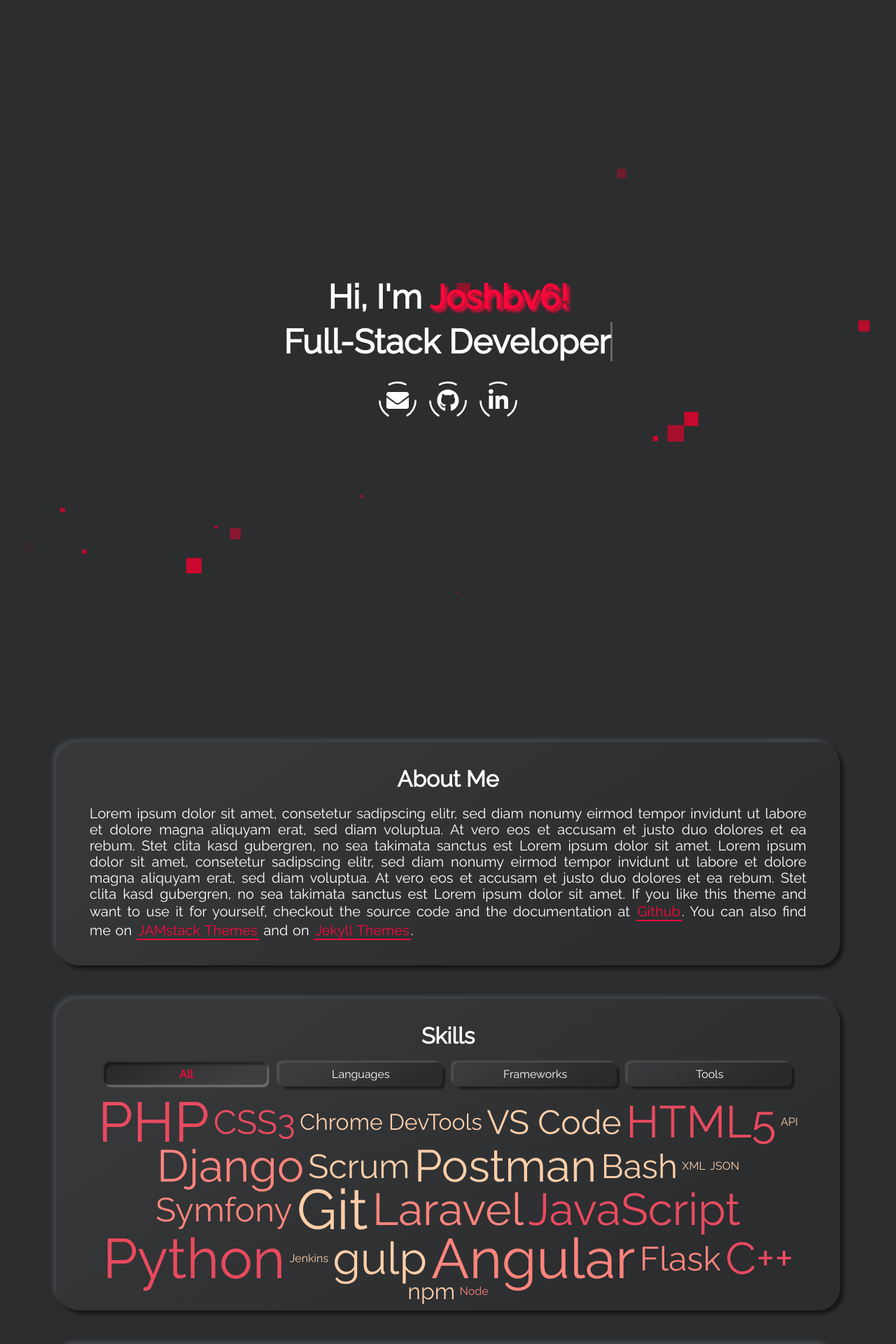
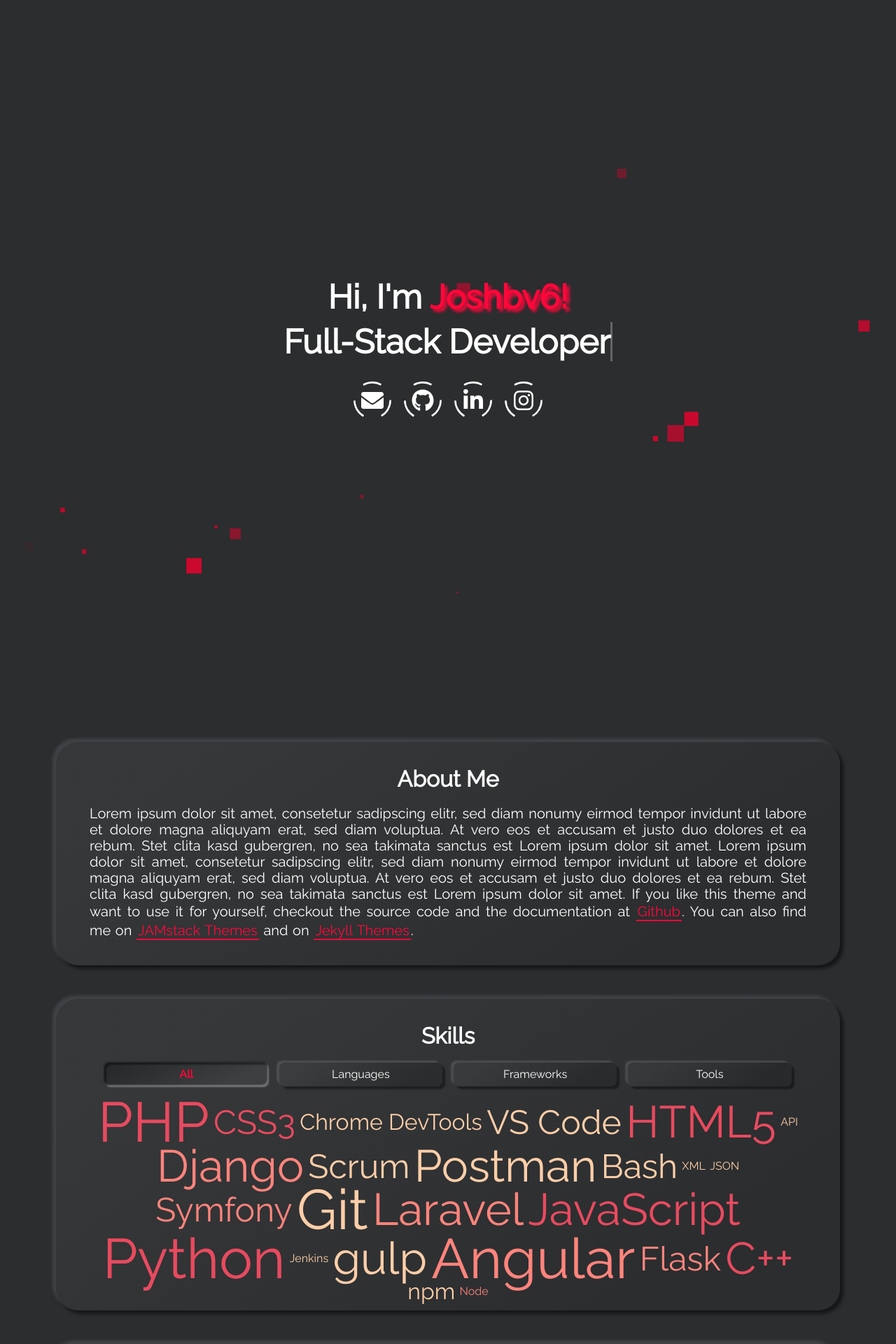
Before and after one commit to Joshbv6/Portfolio, a Jekyll site: the page built from index.html, in a window 1280 px wide. Shown: the top 1920 px of the page at 70% size. Built offline with Jekyll 4.4.1, drawn with Linux system fonts in a browser that asks for light colours.

Commit message:
Update landing-page.html

```diff
--- a/_includes/landing-page.html
+++ b/_includes/landing-page.html
@@ -87,6 +87,23 @@
           <span class="label">LinkedIn</span>
         </a>
       {% endif %}
+
+      {% if site.instagram_username != null %}
+        <a class="social-link instagram" aria-label="My Instagram" target="_blank"
+          rel="noreferrer" href="https://www.instagram.com/joshbv6/?hl=es"
+        >
+          <svg viewBox="0 0 200 200" class="circle">
+            <circle cx="100" cy="100" r="80" />
+          </svg>
+          <div class="social">
+            <svg class="social-svg" viewBox="0 0 48 48">
+              <use x="12" y="12" width="24" height="24" viewBox="0 0 48 48" xlink:href="{{ "/assets/img/brands.svg#instagram" | prepend: site.baseurl }}"></use>
+            </svg>
+          </div>
+          <span class="label">Instagram</span>
+        </a>
+      {% endif %}
+
     </div>
   </div>
 </div>
```
